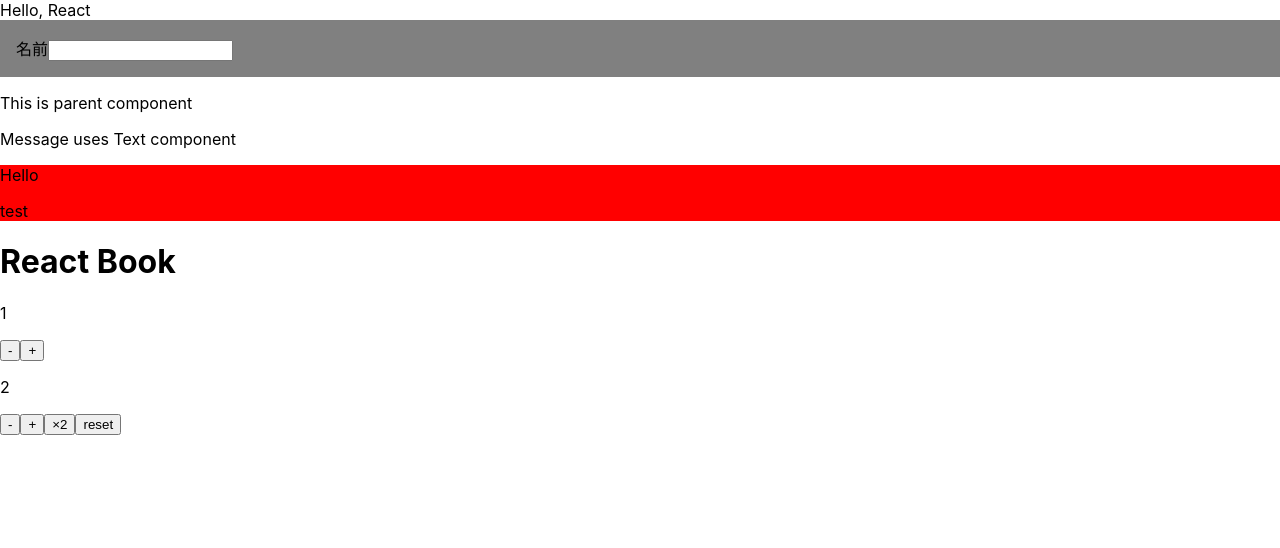
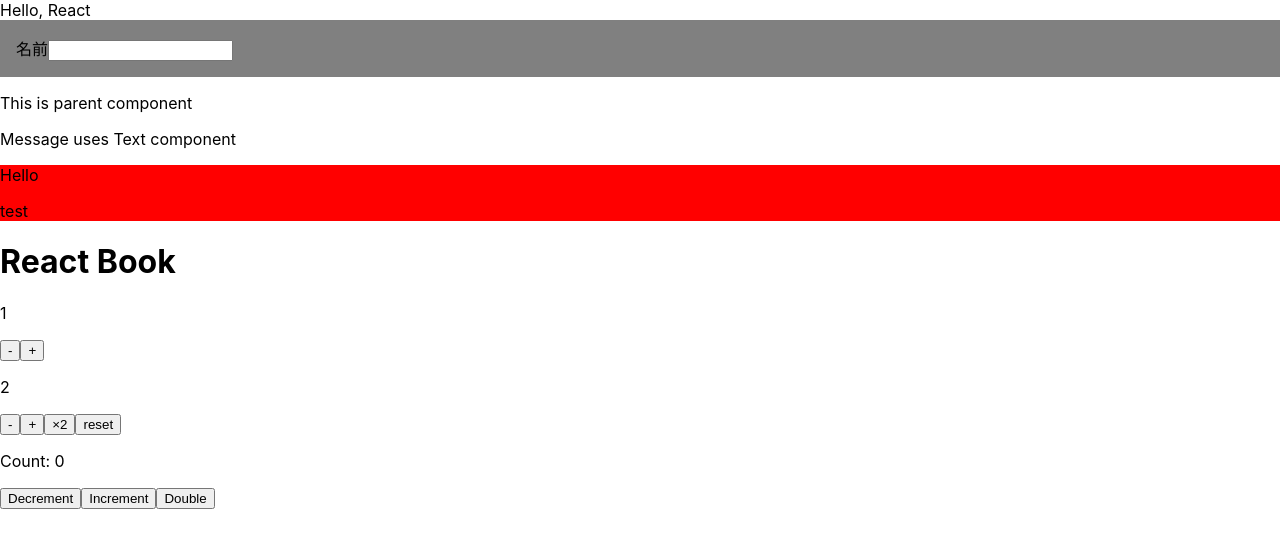
Before and after one commit to TatsukiSatoh/React-learn, a React (Create React App) app: page / in a window 1280 px wide. Shown: the top 548 px of the page. Built offline with nearby package versions, Linux system fonts and the light colour scheme.

Commit message:
Learn use call back

```diff
--- /dev/null
+++ b/src/components/UseCallBack.tsx
@@ -0,0 +1,59 @@
+import React, {useState, useCallback} from 'react'
+
+type ButtonProps = {
+    onClick: () => void
+}
+
+// 通常の関数コンポーネント
+const DecrementButton = (props: ButtonProps) => {
+    const {onClick} = props
+
+    console.log("DecrementButtonが再描画されました")
+
+    return <button onClick={onClick}>Decrement</button>
+}
+
+// メモ化した関数コンポーネント
+const IncrementButton = React.memo((props: ButtonProps) => {
+    const {onClick} = props
+
+    console.log("IncrementButtonが再描画されました")
+
+    return <button onClick={onClick}>Increment</button>
+})
+
+// メモ化した関数コンポーネント
+const DoubleButton = React.memo((props: ButtonProps)=>{
+    const {onClick} = props
+
+    console.log("DoubleButtonが再描画されました")
+
+    return <button onClick={onClick}>Double</button>
+})
+
+const Parent = () => {
+    const [count, setCount] = useState(0)
+
+    const decrement = () => {
+        setCount((count)=>count-1)
+    }
+
+    const increment = () => {
+        setCount((count)=>count+1)
+    }
+
+    const double = useCallback(()=>{
+        setCount((c)=>c*2)
+    },[])
+
+    return(
+        <div>
+            <p>Count: {count}</p>
+            <DecrementButton onClick={decrement} />
+            <IncrementButton onClick={increment} />
+            <DoubleButton onClick={double} />
+        </div>
+    )
+}
+
+export default Parent
--- a/src/index.tsx
+++ b/src/index.tsx
@@ -8,6 +8,7 @@
 import ContainerSample from './components/ContainerSample'
 import ContextSample from './components/ContextSample'
 import UseStateSample from './components/UseStateSample'
+import UseCallback from './components/UseCallBack'
 import UseResucer from "./components/UseResucer"
 import reportWebVitals from './reportWebVitals';
 
@@ -23,6 +24,7 @@
     <ContextSample />
     <UseStateSample initialValue={1} />
     <UseResucer initialValue={2} />
+    <UseCallback />
   </React.StrictMode>
 );
 
```
